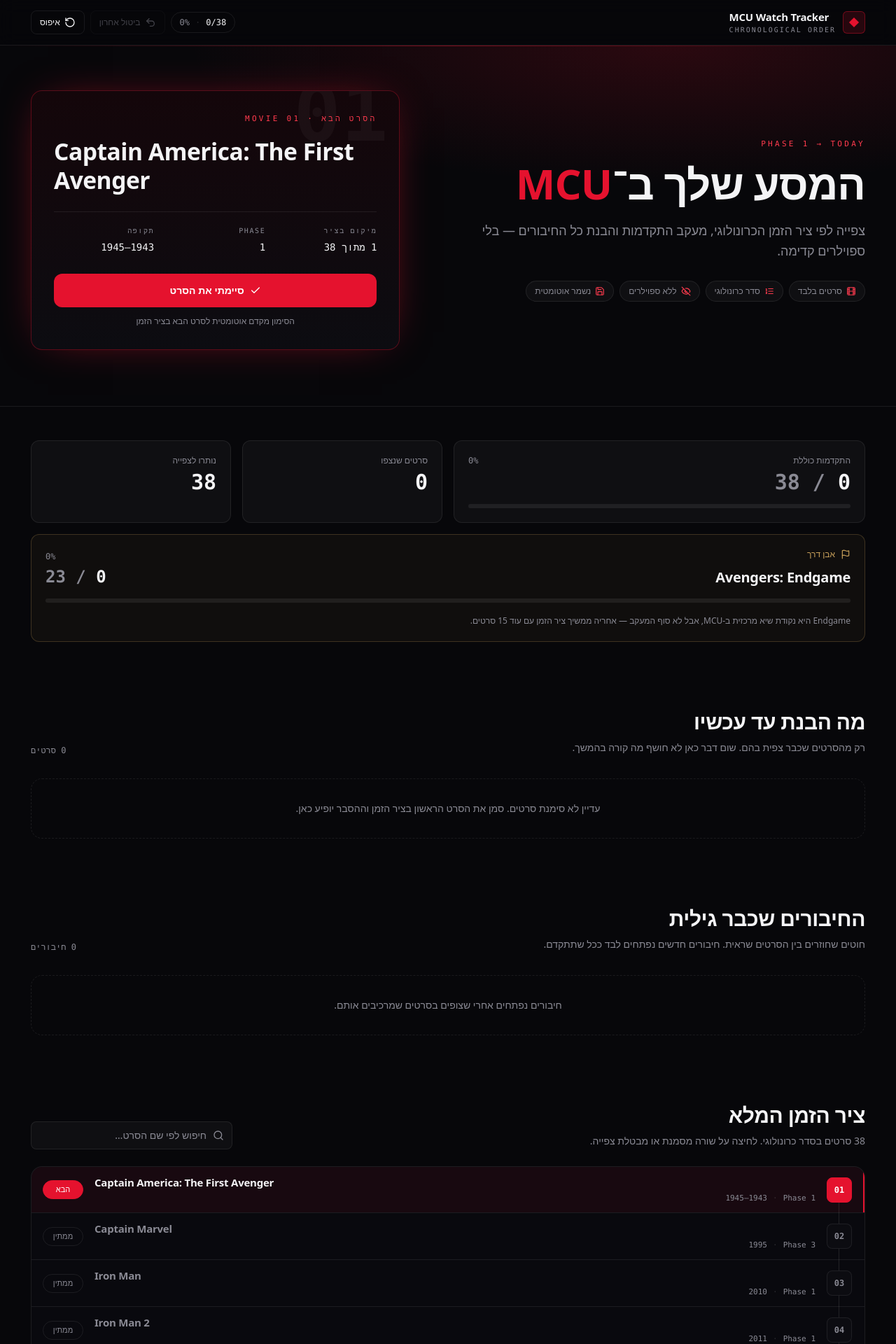
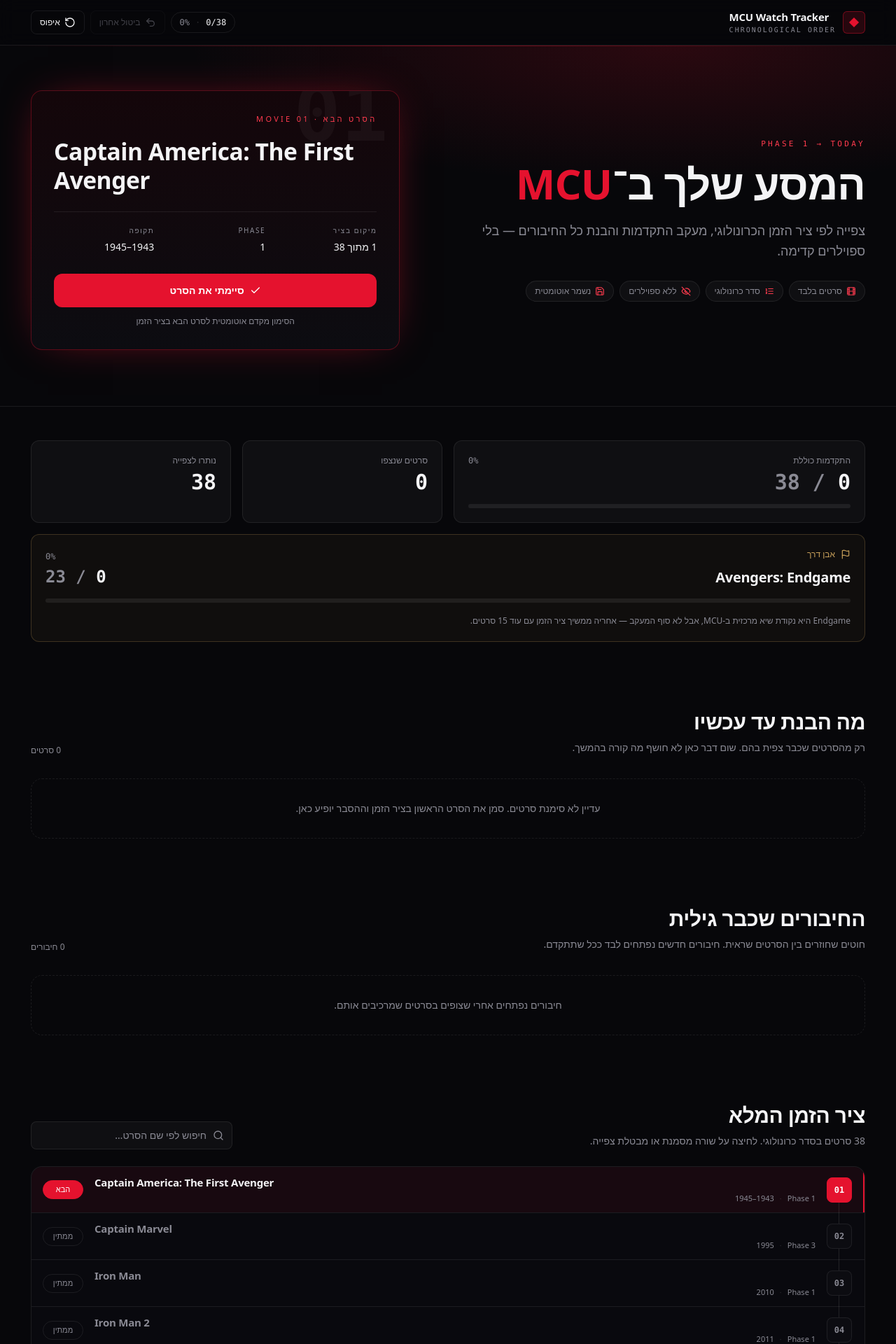
Before and after one commit to matanmalka1/marvel_mcu, a Next.js app in the folder mcu-watch-tracker/: page / in a window 1280 px wide. Shown: the top 1920 px of the page at 70% size. Built offline with nearby package versions, Linux system fonts and the light colour scheme.

Commit message:
Refactor code structure for improved readability and maintainability

```diff
--- a/mcu-watch-tracker/components/ConnectionsSection.tsx
+++ b/mcu-watch-tracker/components/ConnectionsSection.tsx
@@ -42,7 +42,7 @@ export default function ConnectionsSection({
             חוטים שחוזרים בין הסרטים שראית. חיבורים חדשים נפתחים לבד ככל שתתקדם.
           </p>
         </div>
-        <p className="font-slate text-xs text-[var(--muted)]">
+        <p className="text-xs text-[var(--muted)]">
           {connections.length} חיבורים
         </p>
       </div>
--- a/mcu-watch-tracker/components/KnowledgeCard.tsx
+++ b/mcu-watch-tracker/components/KnowledgeCard.tsx
@@ -42,7 +42,7 @@ export default function KnowledgeCard({ movie }: { movie: Movie }) {
           >
             {movie.title}
           </h3>
-          <p className="font-slate mt-1 text-[11px] text-[var(--muted)]">
+          <p className="mt-1 text-[11px] text-[var(--muted)]">
             Phase {movie.phase} · {movie.timelineLabel ?? "—"}
           </p>
         </div>
@@ -59,7 +59,7 @@ export default function KnowledgeCard({ movie }: { movie: Movie }) {
           </p>
 
           <div>
-            <p className="font-slate text-[10px] uppercase tracking-[0.16em] text-[var(--muted)]">
+            <p className="text-[10px] uppercase tracking-[0.16em] text-[var(--muted)]">
               מה למדת
             </p>
             <ul className="mt-2 space-y-2">
@@ -84,7 +84,7 @@ export default function KnowledgeCard({ movie }: { movie: Movie }) {
 
           {knowledge.connections && knowledge.connections.length > 0 ? (
             <div className="rounded-xl border border-[var(--border)] bg-[var(--surface)] p-4">
-              <p className="font-slate flex items-center gap-1.5 text-[10px] uppercase tracking-[0.16em] text-[var(--muted)]">
+              <p className="flex items-center gap-1.5 text-[10px] uppercase tracking-[0.16em] text-[var(--muted)]">
                 <Link2 className="h-3 w-3" aria-hidden="true" />
                 חיבורים למה שכבר ראית
               </p>
@@ -103,7 +103,7 @@ export default function KnowledgeCard({ movie }: { movie: Movie }) {
 
           {review ? (
             <div className="rounded-xl border border-[var(--border)] bg-[var(--surface)] p-4">
-              <p className="font-slate flex items-center gap-1.5 text-[10px] uppercase tracking-[0.16em] text-[var(--muted)]">
+              <p className="flex items-center gap-1.5 text-[10px] uppercase tracking-[0.16em] text-[var(--muted)]">
                 <Star className="h-3 w-3" aria-hidden="true" />
                 סקירה ביקורתית
               </p>
--- a/mcu-watch-tracker/components/KnowledgeSection.tsx
+++ b/mcu-watch-tracker/components/KnowledgeSection.tsx
@@ -23,7 +23,7 @@ export default function KnowledgeSection({
             רק מהסרטים שכבר צפית בהם. שום דבר כאן לא חושף מה קורה בהמשך.
           </p>
         </div>
-        <p className="font-slate text-xs text-[var(--muted)]">
+        <p className="text-xs text-[var(--muted)]">
           {watchedMovies.length} סרטים
         </p>
       </div>
--- a/mcu-watch-tracker/components/NextUpCard.tsx
+++ b/mcu-watch-tracker/components/NextUpCard.tsx
@@ -46,7 +46,7 @@ export default function NextUpCard({
       </span>
 
       <div className="relative">
-        <p className="font-slate text-[11px] uppercase tracking-[0.3em] text-[var(--accent-soft)]">
+        <p className="text-[11px] uppercase tracking-[0.3em] text-[var(--accent-soft)]">
           הסרט הבא · Movie {slateNumber}
         </p>
 
@@ -57,7 +57,7 @@ export default function NextUpCard({
           {movie.title}
         </h2>
 
-        <dl className="font-slate mt-6 grid grid-cols-2 gap-x-4 gap-y-4 border-t border-[var(--border)] pt-5 text-xs sm:grid-cols-3">
+        <dl className="mt-6 grid grid-cols-2 gap-x-4 gap-y-4 border-t border-[var(--border)] pt-5 text-xs sm:grid-cols-3">
           <div>
             <dt className="text-[10px] uppercase tracking-[0.16em] text-[var(--muted)]">
               מיקום בציר
@@ -87,7 +87,7 @@ export default function NextUpCard({
             {movie.timelineFlags.map((flag) => (
               <li
                 key={flag}
-                className="font-slate rounded border border-[var(--border)] px-2 py-1 text-[10px] uppercase tracking-wider text-[var(--muted)]"
+                className="rounded border border-[var(--border)] px-2 py-1 text-[10px] uppercase tracking-wider text-[var(--muted)]"
               >
                 {TIMELINE_FLAG_LABELS[flag]}
               </li>
--- a/mcu-watch-tracker/components/Timeline.tsx
+++ b/mcu-watch-tracker/components/Timeline.tsx
@@ -93,7 +93,7 @@ export default function Timeline({
         )}
       </div>
 
-      <p aria-live="polite" className="font-slate mt-3 text-xs text-[var(--muted)]">
+      <p aria-live="polite" className="mt-3 text-xs text-[var(--muted)]">
         {trimmedQuery
           ? `${visibleMovies.length} תוצאות מתוך ${movies.length}`
           : `${movies.length} סרטים`}
--- a/mcu-watch-tracker/components/TimelineRow.tsx
+++ b/mcu-watch-tracker/components/TimelineRow.tsx
@@ -98,7 +98,7 @@ export default function TimelineRow({
             {movie.title}
           </span>
 
-          <span className="font-slate mt-1 flex flex-wrap items-center gap-x-2 gap-y-1 text-[11px] text-[var(--muted)]">
+          <span className="mt-1 flex flex-wrap items-center gap-x-2 gap-y-1 text-[11px] text-[var(--muted)]">
             <span>Phase {movie.phase}</span>
             {movie.timelineLabel ? (
               <>
```
Also changed, not shown: 1 other file (tests, documents, lock files or other folders).
